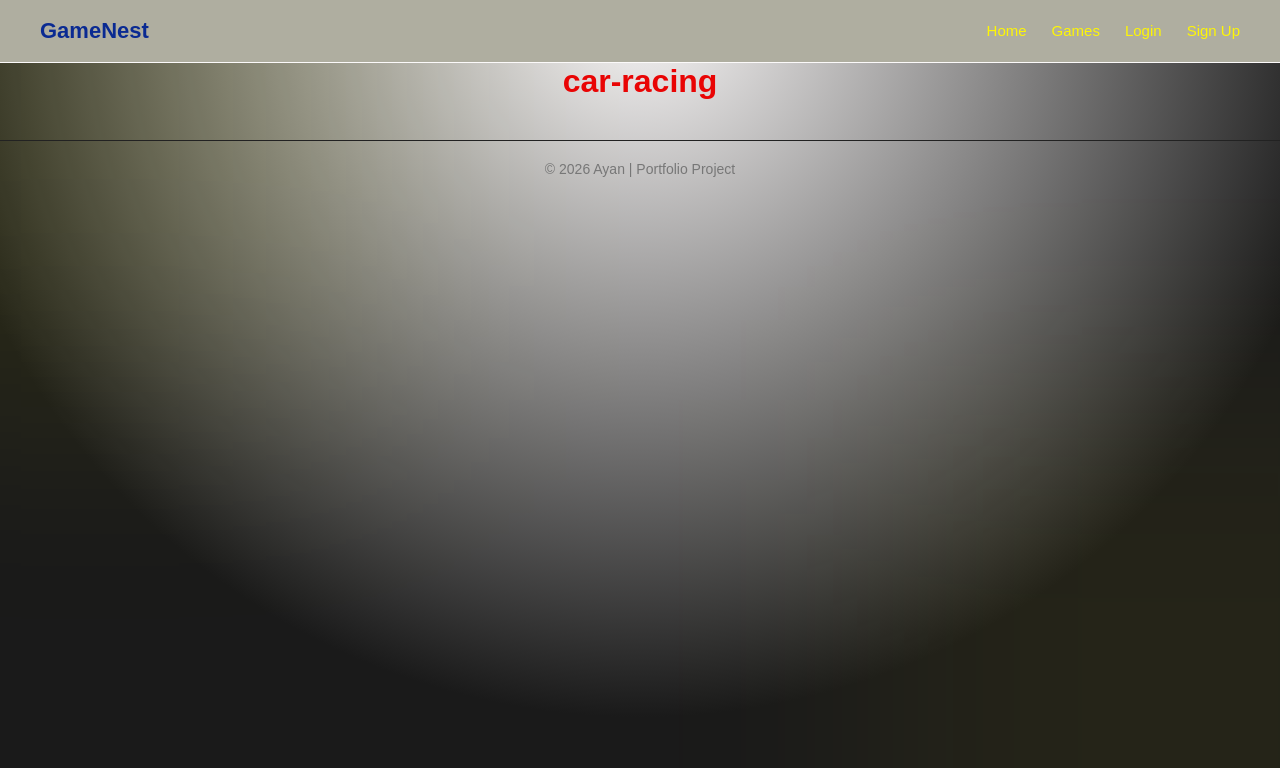
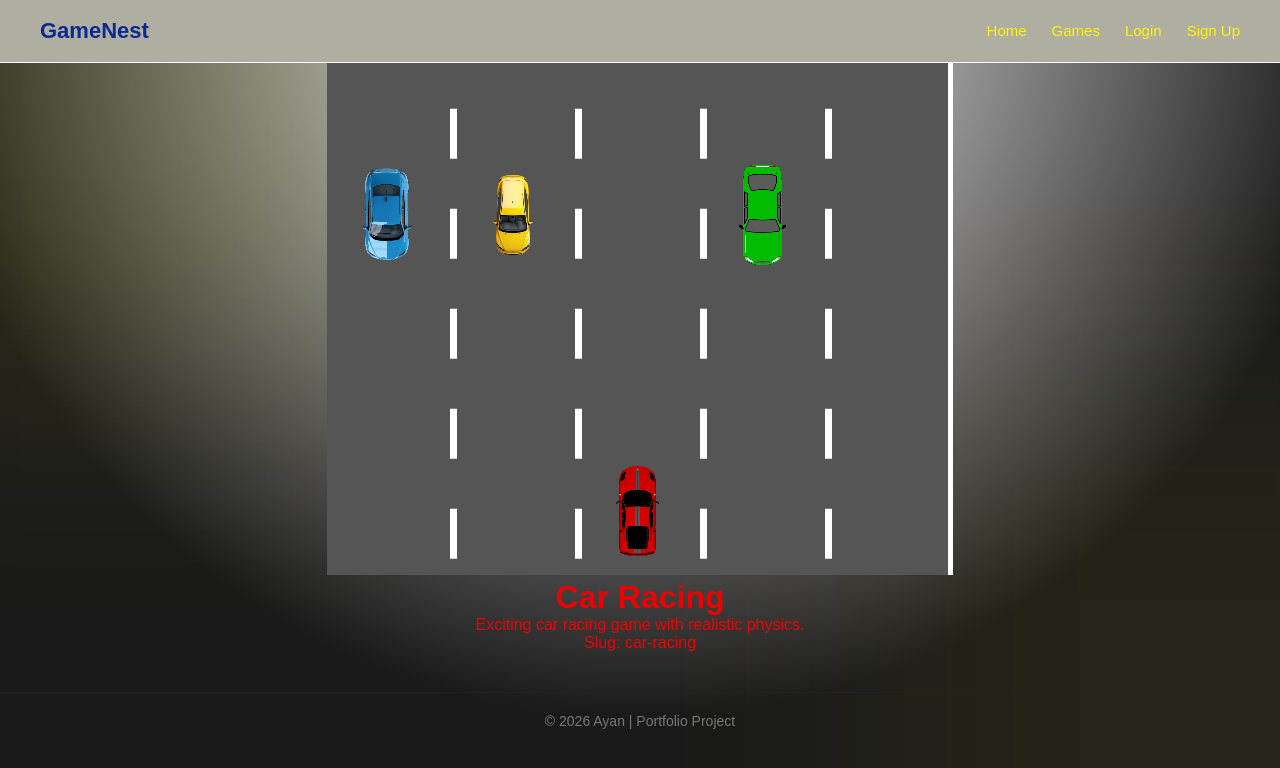
Before and after one commit to ayankarak/Gamenest-React, a React (Vite) app: page /games/car-racing in a window 1280 px wide. Shown: the top 768 px of the page. Built offline with nearby package versions, Linux system fonts and the light colour scheme.

Commit message:
Dynamic UI making

```diff
--- a/src/pages/GameDetails.jsx
+++ b/src/pages/GameDetails.jsx
@@ -1,11 +1,31 @@
 import { useParams } from "react-router-dom";
+import games from "../data/Games";
 
 function GameDetails() {
   const { gameName } = useParams();
 
+  const game = games.find(
+    (g) => g.slug === gameName
+  );
+
+  if (!game) {
+    return <h1>Game Not Found</h1>;
+  }
+
   return (
-    <div>
-      <h1>{gameName}</h1>
+    <div className="game-details">
+      <img
+        src={game.image}
+        alt={game.title}
+      />
+
+      <h1>{game.title}</h1>
+
+      <p>{game.description}</p>
+
+      <p>
+        Slug: {game.slug}
+      </p>
     </div>
   );
 }
```
